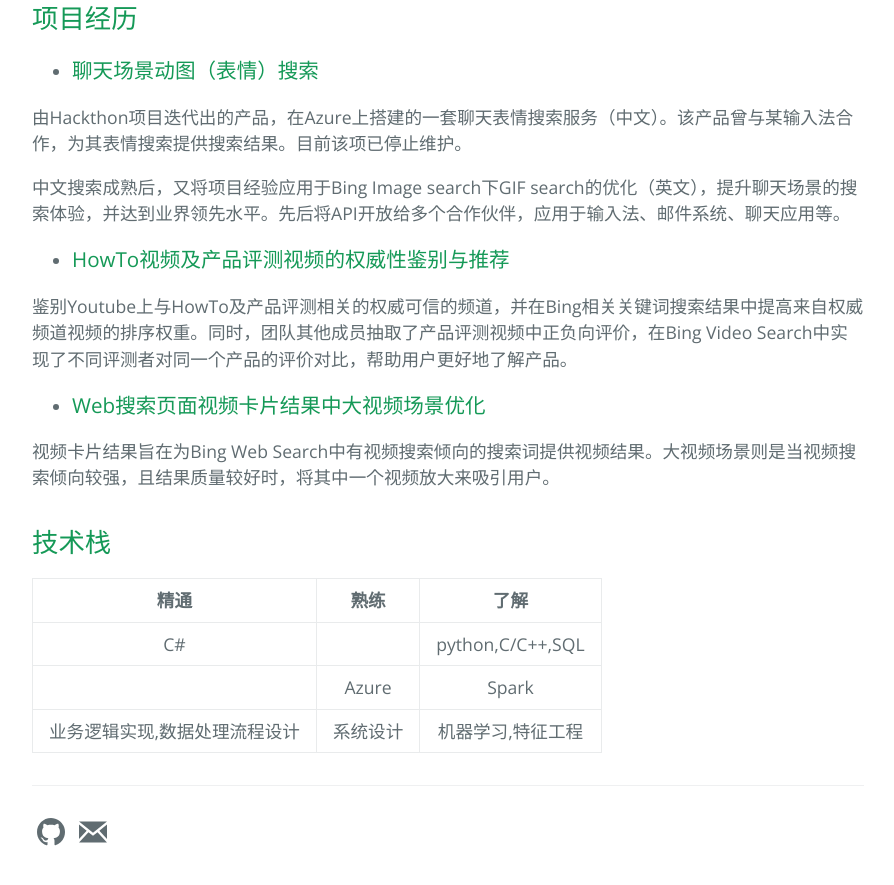
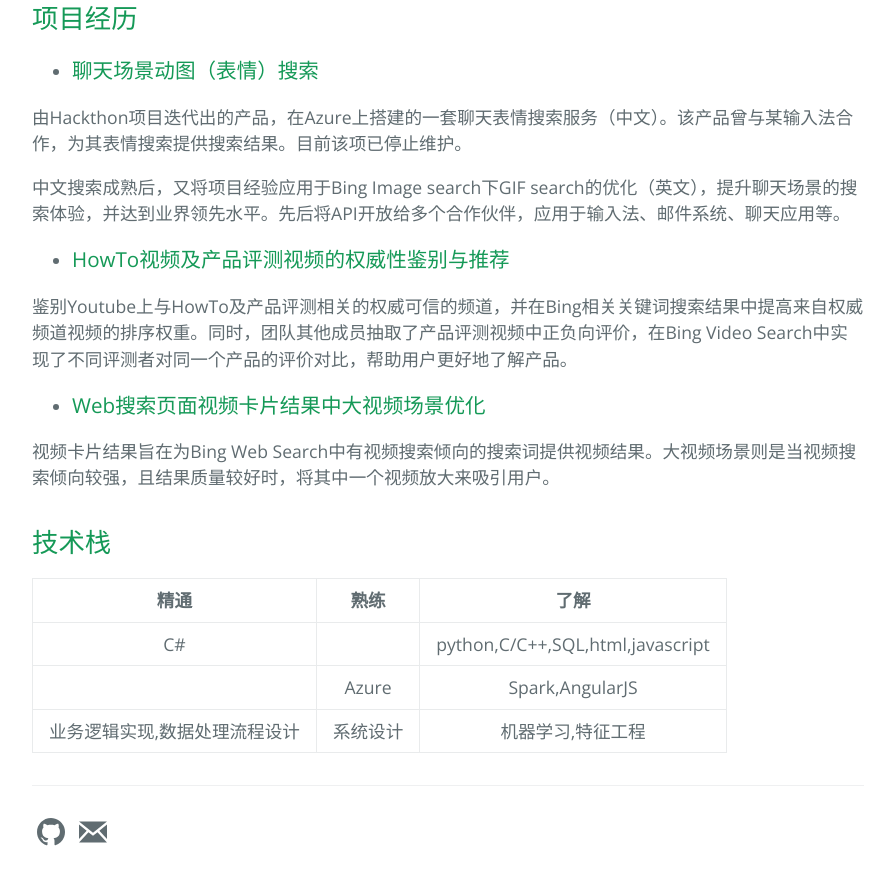
Before and after one commit to ZacharyHuang/ZacharyHuang.github.io, a Jekyll site: the page built from aboutme.md, in a window 1280 px wide and 900 px high, scrolled down 790 px. Shown: the top 885 px of the window, without its empty margins (192-1086 px from the left). Built offline with Jekyll 4.4.1, drawn with Linux system fonts in a browser that asks for light colours.

Commit message:
2021-02-18 update

```diff
--- a/aboutme.md
+++ b/aboutme.md
@@ -37,6 +37,6 @@
 
 | 精通 | 熟练 | 了解 |
 | :----: | :----: | :----: |
-| C#   |      | python,C/C++,SQL |
-|      | Azure | Spark |
+| C#   |      | python,C/C++,SQL,html,javascript |
+|      | Azure | Spark,AngularJS |
 | 业务逻辑实现,数据处理流程设计 | 系统设计 | 机器学习,特征工程 |
```
Also changed, not shown: now.md (+3 -0 lines), todo.md (+0 -1 lines).
